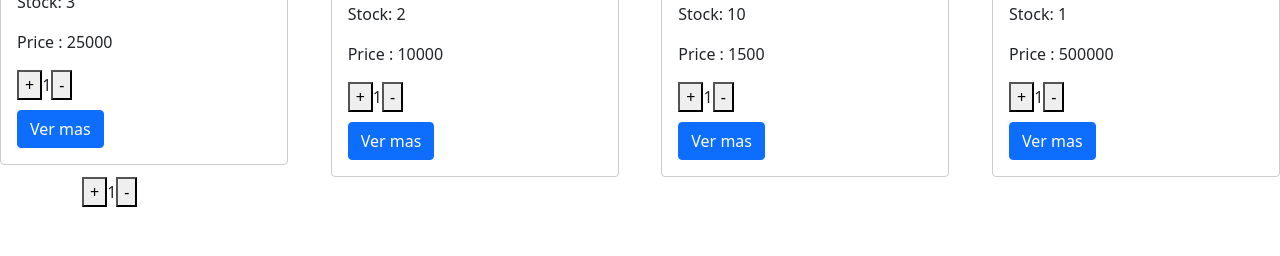
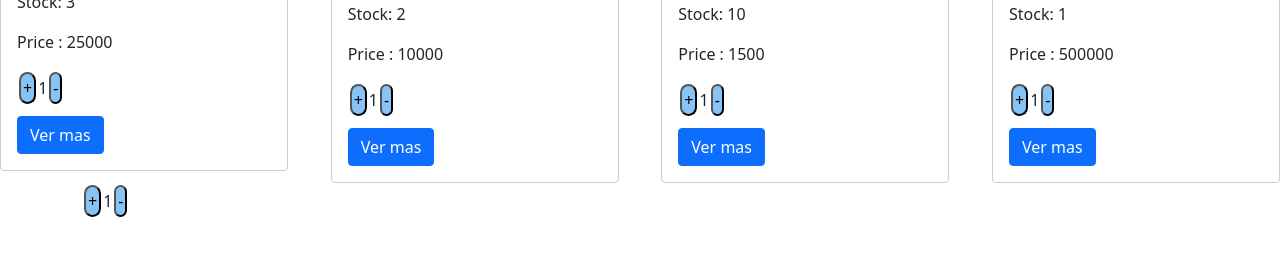
Before and after one commit to juanlantermo/react, a React (Create React App) app: page / in a window 1280 px wide. Shown: the part 464-720 px from the top of the page. Built offline with nearby package versions, Linux system fonts and the light colour scheme.

Commit message:
Mapeo y render productos y stock

```diff
--- a/src/components/ItemCount/ItemCount.js
+++ b/src/components/ItemCount/ItemCount.js
@@ -5,7 +5,7 @@ const ItemCount = ({stock}) => {
 
     const sumar = () => {
         if(counter < stock){
-          setCounter(counter +1)
+            setCounter(counter +1)
         }
     }
 
@@ -15,13 +15,13 @@ const ItemCount = ({stock}) => {
         }
     }
 
-  return (
+    return (
     <div>
-        <button onClick={sumar}>+</button>
+        <button onClick={sumar} className="addCarrito">+</button>
         <span>{counter}</span>
-        <button onClick={restar}>-</button>
+        <button onClick={restar} className="addCarrito">-</button>
     </div>
-  )
+    )
 }
 
 export default ItemCount
```
